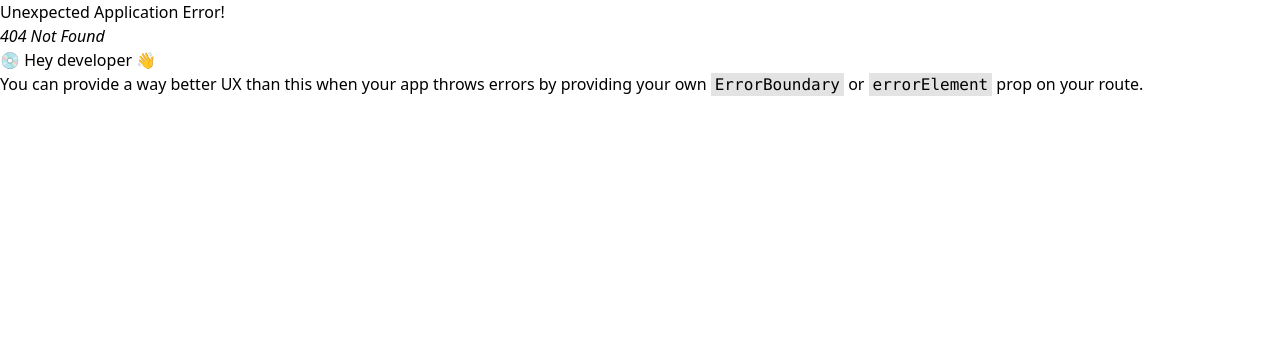
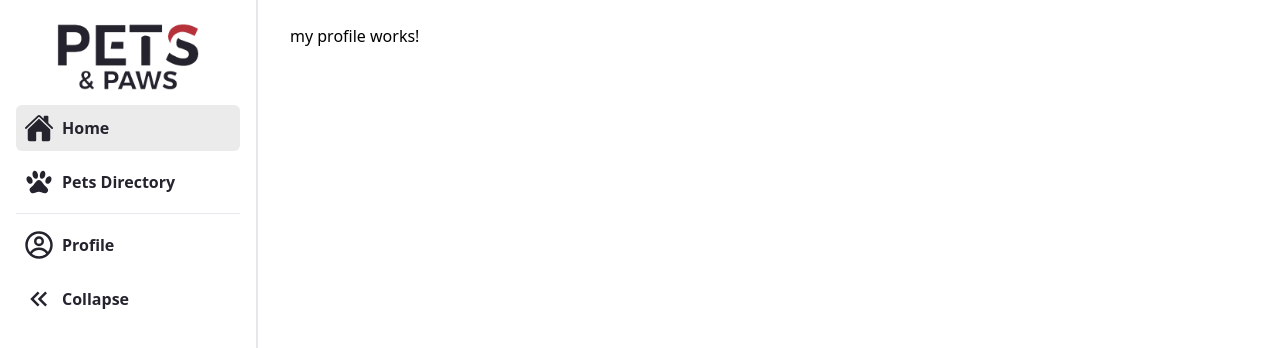
Before and after one commit to rruiz204/pets-and-paws-client, a React (Vite) app: page /profile/me in a window 1280 px wide. Before the commit this address had no page. Shown: the top 348 px of the page. Built offline with nearby package versions, Linux system fonts and the light colour scheme; sample sign-in values are in the browser's storage.

Commit message:
feat: add new modules

```diff
--- /dev/null
+++ b/src/modules/pets/directory/index.tsx
@@ -0,0 +1,9 @@
+function Directory() {
+  return (
+    <div>
+      <p>pets directory works!</p>
+    </div>
+  );
+};
+
+export default Directory;
--- /dev/null
+++ b/src/modules/profile/me/index.tsx
@@ -0,0 +1,9 @@
+function Profile() {
+  return (
+    <div>
+      <p>my profile works!</p>
+    </div>
+  );
+};
+
+export default Profile;
```
Also changed, not shown: src/core/routes/Privates.tsx (+10 -0 lines).
